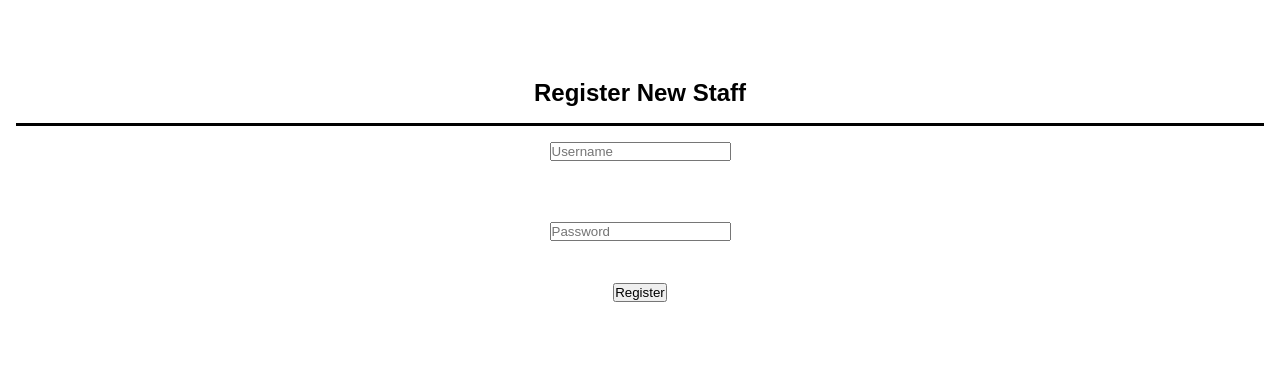
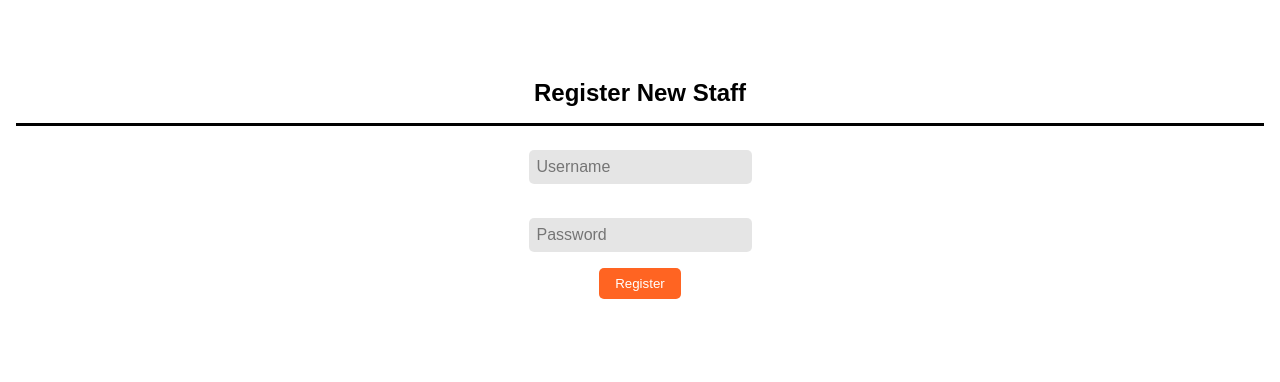
Before and after one commit to felixwri/example-website, a Flask app: page /staff/manage-staff in a window 1280 px wide. Shown: the part 581-963 px from the top of the page. Run offline with Flask 2, Linux system fonts and the light colour scheme; the visitor is signed in with stand-in values (Sample User, id 1); data that the repository does not hold is empty; some libraries are stand-ins or nearby versions.

Commit message:
Styles for registering a member of staff

```diff
--- a/app.py
+++ b/app.py
@@ -20,20 +20,15 @@ def home():
 
 @app.route('/menu', methods=['GET', 'POST'])
 def menu():
-    if 'loggedin' in session:
-        return render_template('menu.html', menu_items=db.get_items(), editable=False, user_option="Log Out")
-    else:
-        return render_template('menu.html', menu_items=db.get_items(), editable=False, user_option="Log In")
+    user_option = "Log Out" if 'loggedin' in session else "Log In"
+
+    return render_template('menu.html', menu_items=db.get_items(), editable=False, user_option=user_option)
 
 @app.route('/basket', methods=['GET'])
 def basket():
-    if request.method == 'GET':
-        if 'loggedin' in session:
-            return render_template('basket.html', user_option="Log Out")
-        else:
-            return render_template('basket.html', user_option="Log In")
-    else:
-        return jsonify(success="false", error="Bad method")
+    user_option = "Log Out" if 'loggedin' in session else "Log In"
+
+    return render_template('basket.html', user_option=user_option)
 
 @app.route('/submit-order', methods=['POST'])
 def submit_order():
@@ -182,6 +177,7 @@ def manage_staff():
     if session.get('username') != 'staff':
         return jsonify(success= "false")
 
+
     if request.method == "GET":
         return render_template("manageStaff.html", users=db.get_all_users(), types=db.get_user_types(), user_option="Log Out")
 
--- a/public/styles/staffManage.css
+++ b/public/styles/staffManage.css
@@ -19,7 +19,6 @@
 
 table {
   width: 75%;
-
 }
 
 td,
@@ -32,7 +31,7 @@ th {
 .column {
   float: left;
   width: 50%;
-  padding: 30px
+  padding: 30px;
 }
 
 .row:after {
@@ -48,3 +47,27 @@ form {
   flex-direction: column;
   margin-bottom: 5rem;
 }
+
+input {
+  padding: 0.5rem;
+  border-radius: 5px;
+
+  border: none;
+  background-color: rgba(0, 0, 0, 0.1);
+  margin: 0.5rem;
+}
+
+.input {
+  font-size: 1rem;
+}
+
+#register-button {
+  background-color: var(--primary);
+  color: white;
+  padding: 0.5rem 1rem;
+  cursor: pointer;
+}
+
+.msg {
+  color: grey;
+}
--- a/templates/manageStaff.html
+++ b/templates/manageStaff.html
@@ -74,14 +74,28 @@
                 <p class="subtitle">Register New Staff</p>
 
                 <form action="{{ url_for('manage_staff') }}" method="post" autocomplete="off">
+                    <div class="msg">{{msg}}</div>
                     <div class="form-fields">
-                        <input type="text" placeholder="Username" id="username" name="username" required />
+                        <input
+                            type="text"
+                            class="input"
+                            placeholder="Username"
+                            id="username"
+                            name="username"
+                            required
+                        />
                     </div>
                     <br />
                     <div class="form-fields">
-                        <input type="password" placeholder="Password" id="password" name="password" required />
+                        <input
+                            type="password"
+                            class="input"
+                            placeholder="Password"
+                            id="password"
+                            name="password"
+                            required
+                        />
                     </div>
-                    <div class="msg">{{msg}}</div>
                     <div class="register-button">
                         <input id="register-button" type="submit" value="Register" />
                     </div>
--- a/templates/staffHome.html
+++ b/templates/staffHome.html
@@ -78,7 +78,6 @@
             <div style="text-align: center; margin-top: 2rem">
                 <button class="button1" onclick="location.href='/staff/orders'">Incoming Orders</button>
                 <button class="button1" onclick="location.href='/staff/menu'">Edit Menu</button>
-                <button class="button1">Edit Order</button>
                 <button class="button1" onclick="location.href='/staff/upload'">Image Database</button>
                 <button class="button1" onclick="location.href='/staff/manage-staff'">Manage Staff</button>
             </div>
```
